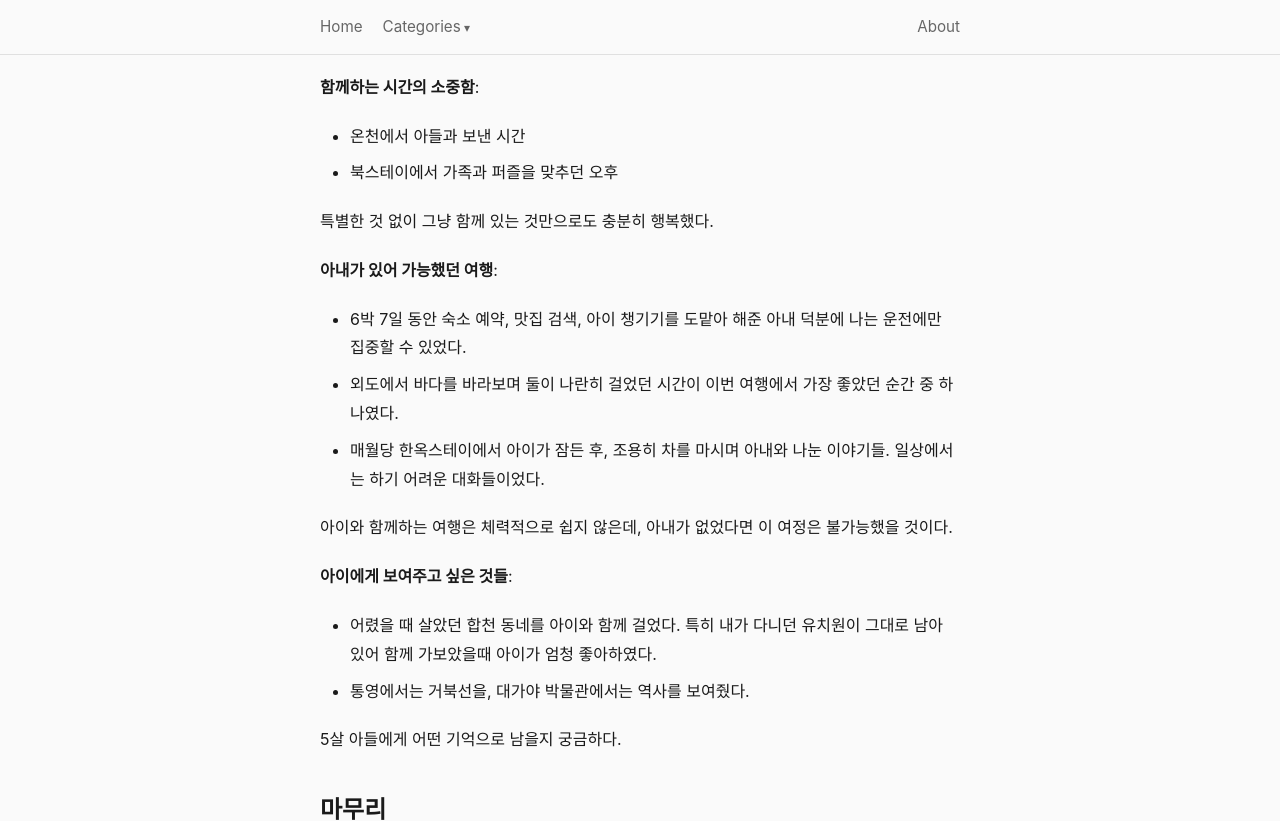
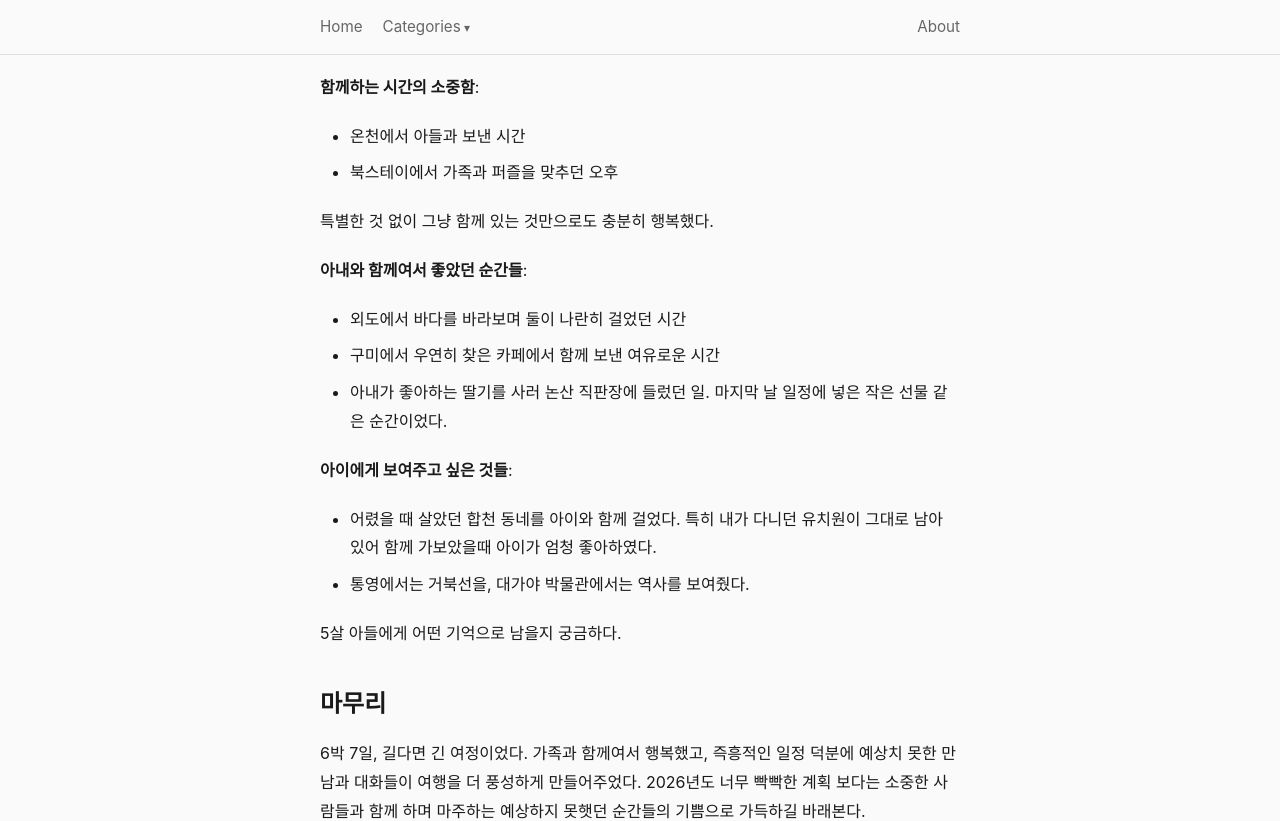
Before and after one commit to c-woojin/c-woojin.github.io, a Jekyll site: the page built from _posts/2026/2026-01-04-2025-family-trip-review.md, in a window 1280 px wide and 900 px high, scrolled down 952 px, cut to the strip 0-821 px from the top of the window. Built offline with Jekyll 4.4.1, drawn with Linux system fonts in a browser that asks for light colours.

Commit message:
fix: update wife section with actual trip moments
- 외도에서 나란히 걸었던 시간
- 구미에서 찾은 카페
- 논산 딸기 직판장 방문

```diff
--- a/_posts/2026/2026-01-04-2025-family-trip-review.md
+++ b/_posts/2026/2026-01-04-2025-family-trip-review.md
@@ -36,12 +36,10 @@ tags: [가족여행, 국내여행]
 
 특별한 것 없이 그냥 함께 있는 것만으로도 충분히 행복했다.
 
-**아내가 있어 가능했던 여행**:
-- 6박 7일 동안 숙소 예약, 맛집 검색, 아이 챙기기를 도맡아 해준 아내 덕분에 나는 운전에만 집중할 수 있었다.
-- 외도에서 바다를 바라보며 둘이 나란히 걸었던 시간이 이번 여행에서 가장 좋았던 순간 중 하나였다.
-- 매월당 한옥스테이에서 아이가 잠든 후, 조용히 차를 마시며 아내와 나눈 이야기들. 일상에서는 하기 어려운 대화들이었다.
-
-아이와 함께하는 여행은 체력적으로 쉽지 않은데, 아내가 없었다면 이 여정은 불가능했을 것이다.
+**아내와 함께여서 좋았던 순간들**:
+- 외도에서 바다를 바라보며 둘이 나란히 걸었던 시간
+- 구미에서 우연히 찾은 카페에서 함께 보낸 여유로운 시간
+- 아내가 좋아하는 딸기를 사러 논산 직판장에 들렀던 일. 마지막 날 일정에 넣은 작은 선물 같은 순간이었다.
 
 **아이에게 보여주고 싶은 것들**:
 - 어렸을 때 살았던 합천 동네를 아이와 함께 걸었다. 특히 내가 다니던 유치원이 그대로 남아 있어 함께 가보았을때 아이가 엄청 좋아하였다.
```
